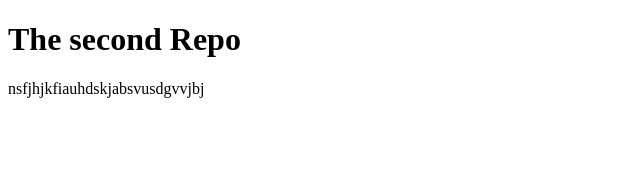
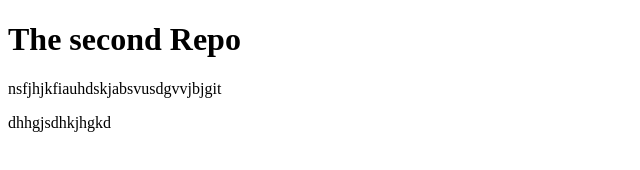
Before and after one commit to soniarashid/my-second-repo, a plain HTML site: page index.html in a window 1280 px wide. Shown: the whole page, without its empty margins (0-640 px from the left). Drawn offline with Linux system fonts and the light colour scheme.

Commit message:
para changes

```diff
--- a/index.html
+++ b/index.html
@@ -8,7 +8,8 @@
 </head>
 <body>
     <h1>The second Repo</h1>
-    <p>nsfjhjkfiauhdskjabsvusdgvvjbj</p>
+    <p>nsfjhjkfiauhdskjabsvusdgvvjbjgit</p>
+    <p>dhhgjsdhkjhgkd</p>
 
 </body>
 </html>
```
